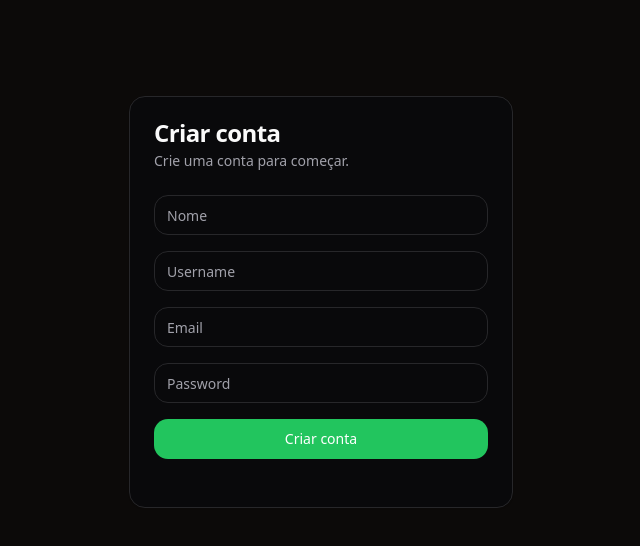
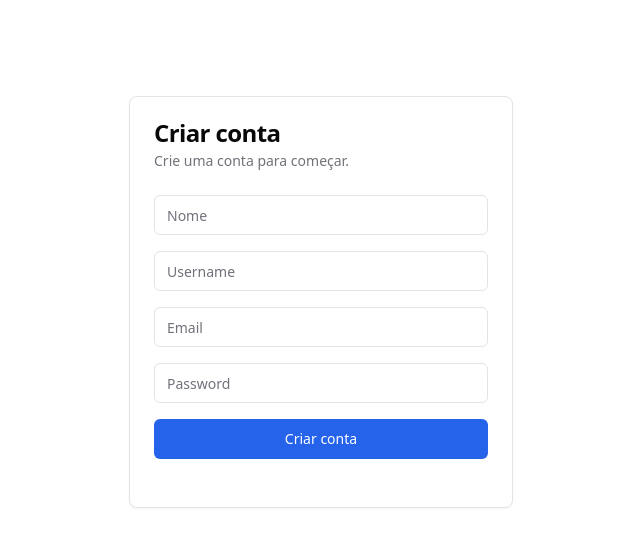
Before and after one commit to vitorbelluzzo/financeapp-frontend, a Next.js app: page /auth/signup in a window 1280 px wide. Shown: the top 546 px of the page, without its empty margins (319-959 px from the left). Built offline with nearby package versions, Linux system fonts and the light colour scheme.

Commit message:
refactor: update project structure and styles; remove theme provider; add UpdatePercentageModal component

```diff
--- a/src/app/layout.tsx
+++ b/src/app/layout.tsx
@@ -1,7 +1,6 @@
 import type { Metadata } from "next";
 import { Inter } from "next/font/google";
 import "../app/style/globals.css";
-import { ThemeProvider } from "@/app/style/theme-provider";
 import { Toaster } from "@/components/ui/toaster";
 const inter = Inter({ subsets: ["latin"] });
 
@@ -16,13 +15,11 @@ export default function RootLayout({
   children: React.ReactNode;
 }>) {
   return (
-    <html className="dark" suppressHydrationWarning>
+    <html  >
      <head />
-      <body>
-        <ThemeProvider>
+      <body >
         <Toaster />
           {children}
-        </ThemeProvider>
       </body>
     </html>
   );
--- a/src/app/overview/page.tsx
+++ b/src/app/overview/page.tsx
@@ -9,6 +9,7 @@ import { Button } from "@/components/ui/button";
 import { Input } from "@/components/ui/input";
 import { useState } from "react";
 import NewTransactionModal from "@/components/NewTransactionModal";
+import UpdatePercentageModal from "@/components/UpdatePercentageModal";
 
 export default function Overview() {
   const {  data, error: dataError, loading, setFilterDate,
@@ -16,6 +17,7 @@ export default function Overview() {
     refetch,
   } = useFinancialData();
   const [isTransactionModalOpen, setIsTransactionModalOpen] = useState(false);
+  const [isPercentageModalOpen, setIsPercentageModalOpen ] = useState(false);
 
   if (dataError) {
     return (
@@ -64,7 +66,7 @@ export default function Overview() {
                   <p className="">Nova transação</p>
                 </Button>
                 <Button
-                  /* onClick={() => setIsPercentageModalOpen(true)}*/
+                   onClick={() => setIsPercentageModalOpen(true)}
                   variant={"secondary"}
                   className="w-full md:w-auto"
                 >
@@ -84,7 +86,7 @@ export default function Overview() {
           </CardHeader>
 
 
-          <CardContent className="grid gap-4 p-4 md:grid-cols-2 lg:grid-cols-4 md:p-6 border ">
+          <CardContent className="grid gap-4 p-4 md:grid-cols-2 lg:grid-cols-4 md:p-6 border-t border-border ">
             <FinancialWidget
               title="Mês selecionado"
               value={data.selectedDate}
@@ -114,16 +116,16 @@ export default function Overview() {
         </Card>
 
         <Card>
-        <CardContent className="grid gap-4 p-4 md:grid-cols-2 lg:grid-cols-4 md:p-6 border ">
+        <CardContent className="grid gap-4 p-4 md:grid-cols-2 lg:grid-cols-4 md:p-6  ">
 
             <FinancialWidget
               title="Caixa total"
               value={`R$ ${data.totalBalance.toFixed(2)}`}
             />
               <Button
-                  variant={"outline"}
+                  variant={"default"}
                   onClick={() => setIsTransactionModalOpen(true)}
-                  className="w-full md:w-auto dark:text-white "
+                  className="w-full md:w-auto  "
                 >
                   <p className="">Adicionar valor ao caixa</p>
                 </Button>
@@ -139,6 +141,14 @@ export default function Overview() {
             refetch();
           }}
         ></NewTransactionModal>
+
+        <UpdatePercentageModal
+        isOpen={isPercentageModalOpen}
+        onClose={()=> {
+          setIsPercentageModalOpen(false);
+          refetch();
+        }}></UpdatePercentageModal>
+
       </div>
     </div>
   );
--- a/src/app/style/globals.css
+++ b/src/app/style/globals.css
@@ -4,28 +4,29 @@
 
 
 
+
 @layer base {
   :root {
     --background: 0 0% 100%;
-    --foreground: 240 10% 3.9%;
+    --foreground: 222.2 84% 4.9%;
     --card: 0 0% 100%;
-    --card-foreground: 240 10% 3.9%;
+    --card-foreground: 222.2 84% 4.9%;
     --popover: 0 0% 100%;
-    --popover-foreground: 240 10% 3.9%;
-    --primary: 142.1 76.2% 36.3%;
-    --primary-foreground: 355.7 100% 97.3%;
-    --secondary: 240 4.8% 95.9%;
-    --secondary-foreground: 240 5.9% 10%;
-    --muted: 240 4.8% 95.9%;
-    --muted-foreground: 240 3.8% 46.1%;
-    --accent: 240 4.8% 95.9%;
-    --accent-foreground: 240 5.9% 10%;
+    --popover-foreground: 222.2 84% 4.9%;
+    --primary: 221.2 83.2% 53.3%;
+    --primary-foreground: 210 40% 98%;
+    --secondary: 210 40% 96.1%;
+    --secondary-foreground: 222.2 47.4% 11.2%;
+    --muted: 210 40% 96.1%;
+    --muted-foreground: 215.4 16.3% 46.9%;
+    --accent: 210 40% 96.1%;
+    --accent-foreground: 222.2 47.4% 11.2%;
     --destructive: 0 84.2% 60.2%;
-    --destructive-foreground: 0 0% 98%;
-    --border: 240 5.9% 90%;
-    --input: 240 5.9% 90%;
-    --ring: 142.1 76.2% 36.3%;
-    --radius: 1rem;
+    --destructive-foreground: 210 40% 98%;
+    --border: 214.3 31.8% 91.4%;
+    --input: 214.3 31.8% 91.4%;
+    --ring: 221.2 83.2% 53.3%;
+    --radius: 0.5rem;
     --chart-1: 12 76% 61%;
     --chart-2: 173 58% 39%;
     --chart-3: 197 37% 24%;
@@ -34,24 +35,25 @@
   }
 
   .dark {
-    --background: 20 14.3% 4.1%;
-    --foreground: 0 0% 95%;
-    --card: 24 9.8% 10%;
-    --card-foreground: 0 0% 95%;
-    --popover: 0 0% 9%;
-    --popover-foreground: 0 0% 95%;
-    --primary: 142.1 70.6% 45.3%;
-    --secondary: 240 3.7% 15.9%;
-    --secondary-foreground: 0 0% 98%;
-    --muted: 0 0% 15%;
-    --muted-foreground: 240 5% 64.9%;
-    --accent: 12 6.5% 15.1%;
-    --accent-foreground: 0 0% 98%;
+    --background: 222.2 84% 4.9%;
+    --foreground: 210 40% 98%;
+    --card: 222.2 84% 4.9%;
+    --card-foreground: 210 40% 98%;
+    --popover: 222.2 84% 4.9%;
+    --popover-foreground: 210 40% 98%;
+    --primary: 217.2 91.2% 59.8%;
+    --primary-foreground: 222.2 47.4% 11.2%;
+    --secondary: 217.2 32.6% 17.5%;
+    --secondary-foreground: 210 40% 98%;
+    --muted: 217.2 32.6% 17.5%;
+    --muted-foreground: 215 20.2% 65.1%;
+    --accent: 217.2 32.6% 17.5%;
+    --accent-foreground: 210 40% 98%;
     --destructive: 0 62.8% 30.6%;
-    --destructive-foreground: 0 85.7% 97.3%;
-    --border: 240 3.7% 15.9%;
-    --input: 240 3.7% 15.9%;
-    --ring: 142.4 71.8% 29.2%;
+    --destructive-foreground: 210 40% 98%;
+    --border: 217.2 32.6% 17.5%;
+    --input: 217.2 32.6% 17.5%;
+    --ring: 224.3 76.3% 48%;
     --chart-1: 220 70% 50%;
     --chart-2: 160 60% 45%;
     --chart-3: 30 80% 55%;
@@ -59,13 +61,3 @@
     --chart-5: 340 75% 55%;
   }
 }
-
-
-@layer base {
-  * {
-    @apply border-border ;
-  }
-  body {
-    @apply bg-background text-foreground;
-  }
-}
--- a/src/app/style/theme-provider.tsx
+++ /dev/null
@@ -1,9 +0,0 @@
-"use client"
-
-import * as React from "react"
-import { ThemeProvider as NextThemesProvider } from "next-themes"
-import { type ThemeProviderProps } from "next-themes/dist/types"
-
-export function ThemeProvider({ children, ...props }: ThemeProviderProps) {
-  return <NextThemesProvider {...props}>{children}</NextThemesProvider>
-}
--- a/src/components/NewTransactionModal.tsx
+++ b/src/components/NewTransactionModal.tsx
@@ -86,7 +86,7 @@ export default function NewTransactionModal({
       <DialogContent aria-describedby="dialog-description">
         <DialogHeader>
           <DialogTitle>Nova transação</DialogTitle>
-          <p id="dialog-description" className="text-sm text-gray-500">
+          <p id="dialog-description" className="text-sm ">
             Preencha os campos abaixo para criar uma nova transação.
           </p>
         </DialogHeader>
--- /dev/null
+++ b/src/components/UpdatePercentageModal.tsx
@@ -0,0 +1,46 @@
+import { useState, useEffect } from 'react'
+import { Dialog, DialogContent, DialogHeader, DialogTitle } from '@/components/ui/dialog'
+import { Button } from '@/components/ui/button'
+import { Slider } from '@/components/ui/slider'
+import { Label } from '@/components/ui/label'
+
+interface UpdatePercentageModalProps {
+  isOpen: boolean
+  onClose: () => void
+}
+
+export default function UpdatePercentageModal({
+  isOpen,
+  onClose,
+}: UpdatePercentageModalProps) {
+  const [percentage, setPercentage] = useState(0.1)
+
+
+
+
+  return (
+    <Dialog open={isOpen} onOpenChange={onClose}>
+      <DialogContent>
+        <DialogHeader>
+          <DialogTitle>Atualizar Porcentagem para Gastar</DialogTitle>
+        </DialogHeader>
+        <div className="space-y-4">
+          <div className="space-y-2">
+            <Label>Porcentagem para Gastar: {percentage.toFixed(0)}%</Label>
+            <Slider
+              min={10}
+              max={90}
+              step={1}
+              value={[percentage]}
+              onValueChange={(values) => setPercentage(values[0])}
+            />
+          </div>
+          <div className="flex justify-end space-x-2">
+            <Button variant="outline" onClick={onClose}>Cancelar</Button>
+            <Button >Atualizar</Button>
+          </div>
+        </div>
+      </DialogContent>
+    </Dialog>
+  );
+}
```
Also changed, not shown: components.json, tailwind.config.ts (line endings or trailing spaces), 1 other file (tests, documents, lock files or other folders).
